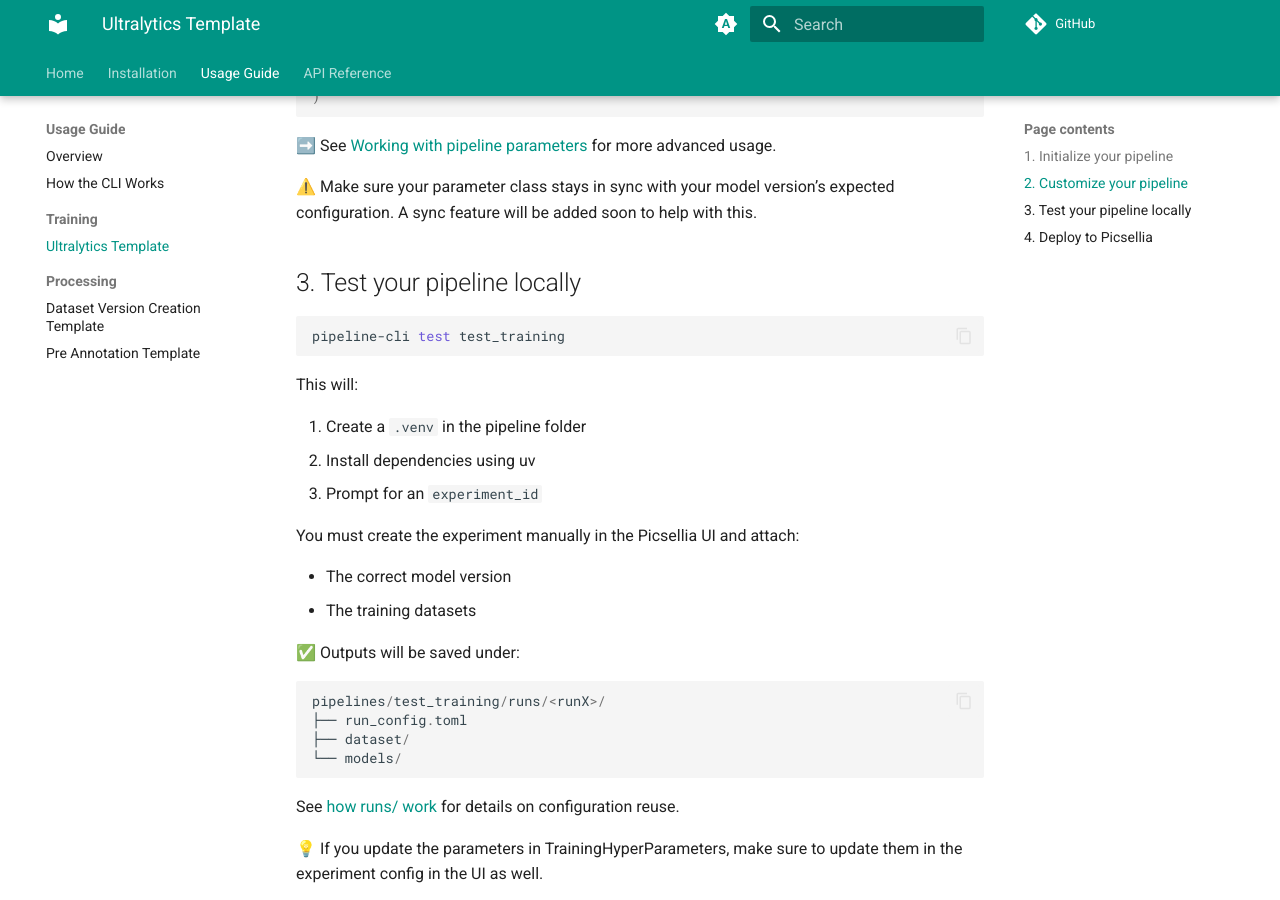
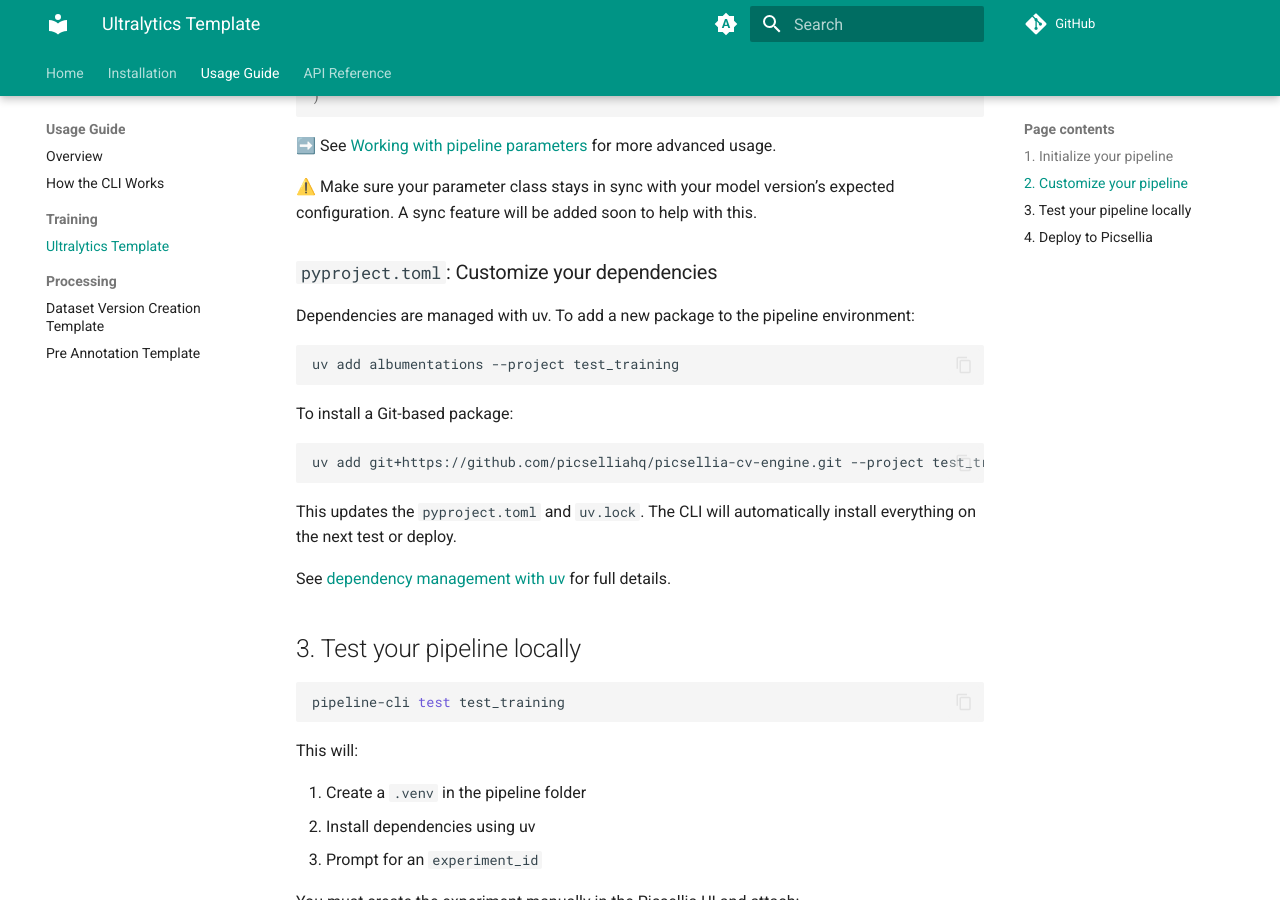
Before and after one commit to picselliahq/picsellia-cv-engine, an MkDocs documentation site: the page built from docs/usage/training/ultralytics.md, in a window 1280 px wide and 900 px high, scrolled down 1465 px. Built offline with MkDocs 1.6.1 and Material for MkDocs 9.7.7, drawn with Linux system fonts in a browser that asks for light colours; comment, search, counter and statistics services are not loaded.

Commit message:
feat: add uv dependencies

````diff
--- a/docs/usage/training/ultralytics.md
+++ b/docs/usage/training/ultralytics.md
@@ -73,6 +73,26 @@
 ⚠️ Make sure your parameter class stays in sync with your model version’s expected configuration.
 A sync feature will be added soon to help with this.
 
+### `pyproject.toml`: Customize your dependencies
+
+Dependencies are managed with uv.
+To add a new package to the pipeline environment:
+
+```bash
+uv add albumentations --project test_training
+```
+
+To install a Git-based package:
+
+```bash
+uv add git+https://github.com/picselliahq/picsellia-cv-engine.git --project test_training
+```
+
+This updates the `pyproject.toml` and `uv.lock`.
+The CLI will automatically install everything on the next test or deploy.
+
+See [dependency management with uv](../cli_overview.md#dependency-management-with-uv) for full details.
+
 ## 3. Test your pipeline locally
 
 ```bash
````
